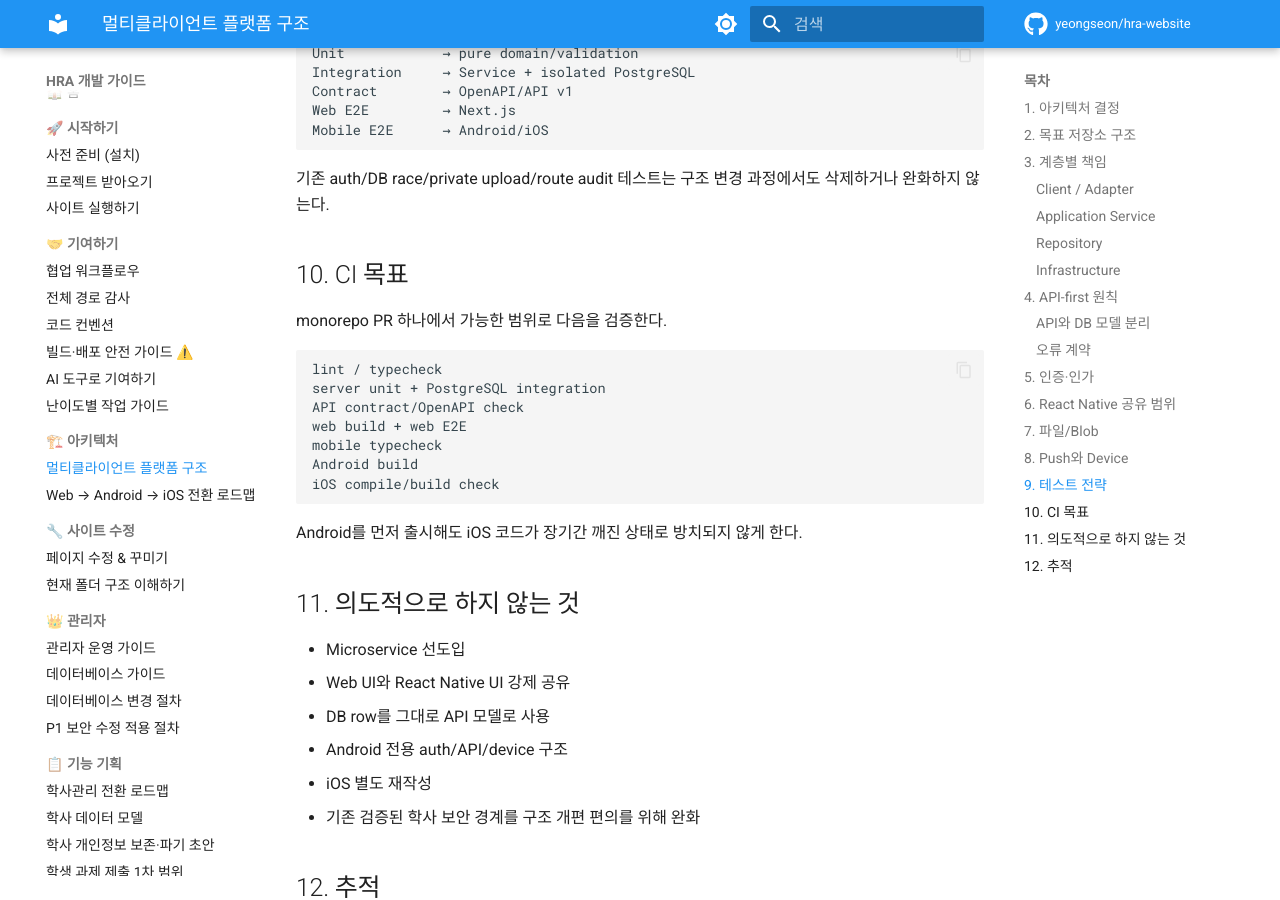
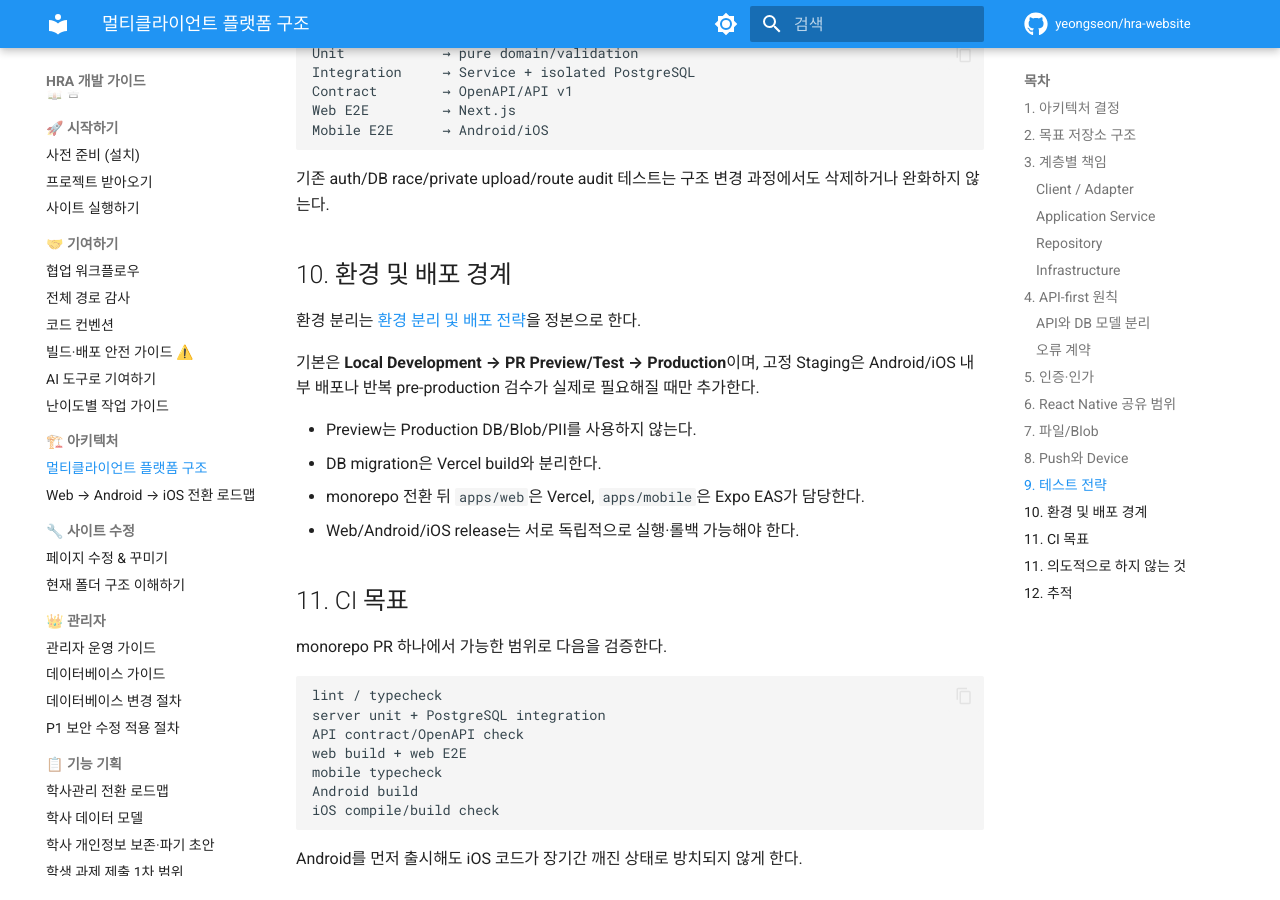
Before and after one commit to yeongseon/hra-website, an MkDocs documentation site: the page built from docs/developer/platform-architecture.md, in a window 1280 px wide and 900 px high, scrolled down 6129 px. Built offline with MkDocs 1.6.1 and Material for MkDocs 9.7.7, drawn with Linux system fonts in a browser that asks for light colours; comment, search, counter and statistics services are not loaded.

Commit message:
docs(architecture): 환경 및 배포 경계 연결

```diff
--- a/docs/developer/platform-architecture.md
+++ b/docs/developer/platform-architecture.md
@@ -274,7 +274,18 @@ Mobile E2E      → Android/iOS
 
 기존 auth/DB race/private upload/route audit 테스트는 구조 변경 과정에서도 삭제하거나 완화하지 않는다.
 
-## 10. CI 목표
+## 10. 환경 및 배포 경계
+
+환경 분리는 [환경 분리 및 배포 전략](environment-strategy.md)을 정본으로 한다.
+
+기본은 **Local Development → PR Preview/Test → Production**이며, 고정 Staging은 Android/iOS 내부 배포나 반복 pre-production 검수가 실제로 필요해질 때만 추가한다.
+
+- Preview는 Production DB/Blob/PII를 사용하지 않는다.
+- DB migration은 Vercel build와 분리한다.
+- monorepo 전환 뒤 `apps/web`은 Vercel, `apps/mobile`은 Expo EAS가 담당한다.
+- Web/Android/iOS release는 서로 독립적으로 실행·롤백 가능해야 한다.
+
+## 11. CI 목표
 
 monorepo PR 하나에서 가능한 범위로 다음을 검증한다.
 
```
